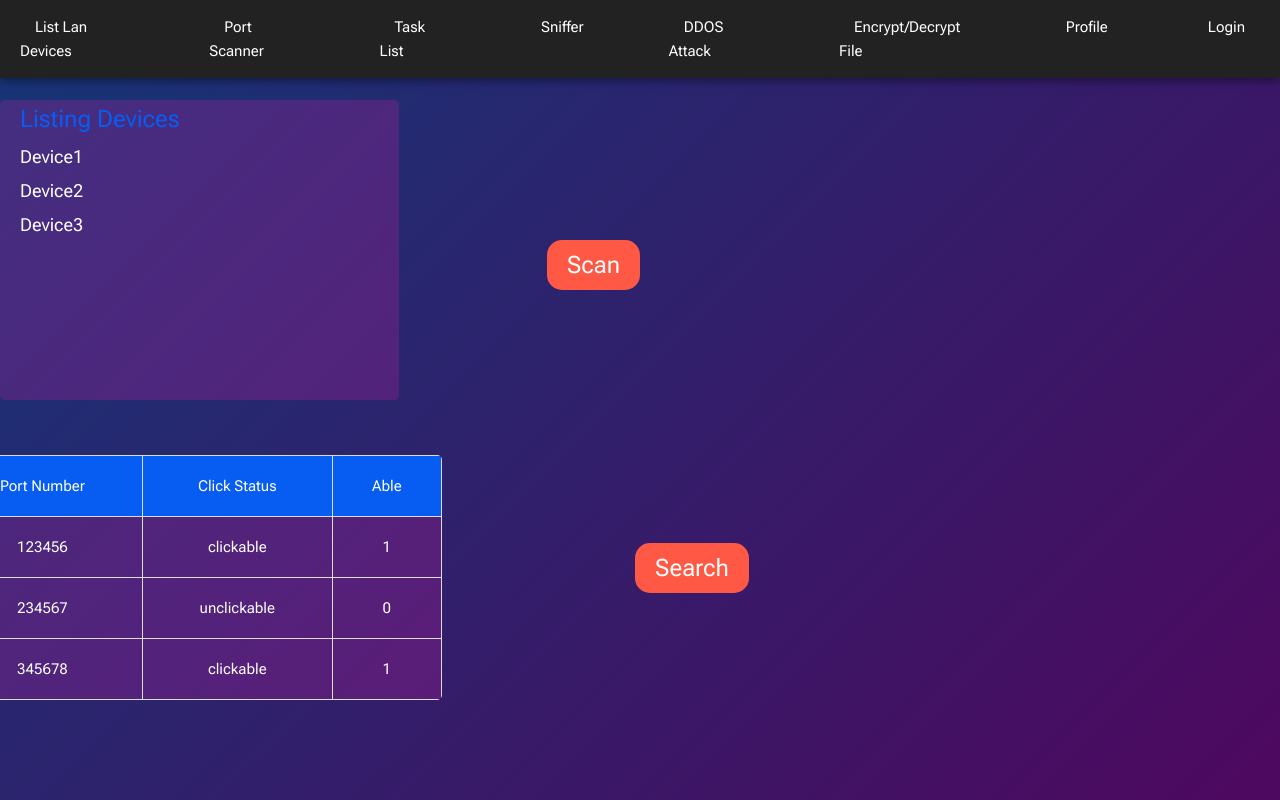
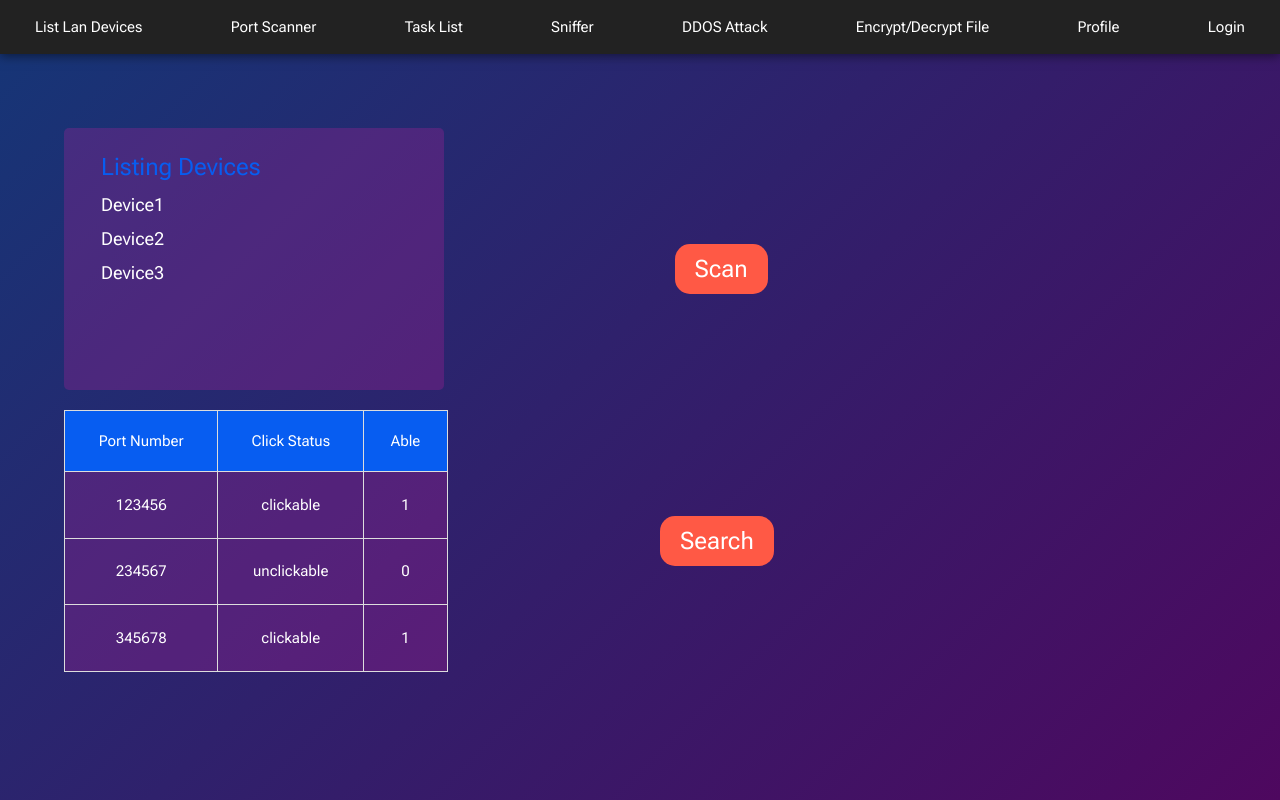
Before and after one commit to MehmetErcinDogan/CyberController, a Vue app in the folder src/frontend/: page /port-scanner in a window 1280 px wide. Built offline with nearby package versions, Linux system fonts and the light colour scheme; no server answers; sample sign-in values are in the browser's storage.

Commit message:
Değişiklik6

```diff
--- a/src/frontend/src/App.vue
+++ b/src/frontend/src/App.vue
@@ -75,10 +75,8 @@ onMounted(() => {
 html, body {
   background: linear-gradient(135deg, #153677, #4e085f);
   padding: 0;
-  overflow: hidden; /* Gerektiğinde içeriği kırp */
+
   margin: 0;
-
-
   height: 100%;
   width: 100%;
 }
@@ -89,37 +87,31 @@ html, body {
   padding: 0;
 }
 .about {
-  /* Sayfa yüksekliğini ekran yüksekliği kadar yap */
   height: 100vh;
 }
 .navbar {
   position: fixed;
   width: 100%;
   display: flex;
-  justify-content: center;
+  justify-content: space-between; /* Linklerin arasındaki boşluğu dinamik olarak ayarlar */
   background-color: #222;
   padding: 15px 20px;
   box-shadow: 0 2px 10px rgba(0, 0, 0, 0.5);
   z-index: 1000;
-  overflow-y: hidden;
 }
 .nav-links {
+  display: flex;
+  justify-content: space-between;
   list-style-type: none;
-  gap: 70px;
-
-  display: flex;
-
   padding: 0;
   margin: 0;
+  width: 100%;
 }
 .nav-links li {
-
-
   font-size: 15px;
   font-weight: bold;
   font-family: "Roboto Flex", sans-serif;
-
-
+  white-space: nowrap; /* Metinlerin alt alta gelmesini engeller */
 }
 .nav-links li a {
   color: #fff;
@@ -136,4 +128,6 @@ html, body {
   background-color: #ff5945;
   color: #fff;
 }
+
+
 </style>
--- a/src/frontend/src/views/DDOSAttack.vue
+++ b/src/frontend/src/views/DDOSAttack.vue
@@ -54,7 +54,7 @@
   };
   </script>
 
-  <style>
+  <style scoped>
   .container {
     position: relative;
     width: 100vw; /* Ekran genişliği kadar */
--- a/src/frontend/src/views/EncryptDecryptFile.vue
+++ b/src/frontend/src/views/EncryptDecryptFile.vue
@@ -51,13 +51,16 @@
   };
   </script>
 
-  <style>
+  <style scoped>
   .container {
     position: relative;
     width: 100vw; /* Ekran genişliği kadar */
     height: 100vh; /* Ekran yüksekliği kadar */
     overflow: scroll;
 
+  }
+  .container::-webkit-scrollbar{
+    display: none;
   }
 
   .controls {
--- a/src/frontend/src/views/ListLanDevices.vue
+++ b/src/frontend/src/views/ListLanDevices.vue
@@ -21,7 +21,7 @@
 <script>
 
 </script>
-<style>
+<style scoped>
 .full-screen-container {
   width: 100vw;
   height: 100vh;
@@ -30,72 +30,82 @@
   justify-content: space-between;
   font-family: "Roboto Flex", sans-serif;
   overflow-x: hidden;
+}
 
-
-
-
-}
 .up-container {
-    margin-top: 7%;
   display: flex;
+  justify-content: flex-end;
   align-items: center;
-  margin-bottom: 20px; /* Aradaki mesafeyi azaltmak için */
-  margin-left: 90%;
+  margin: 5% 5%; /* Dinamik marjin için yüzde kullanımı */
 }
 
 .down-container {
   display: flex;
+  justify-content: center; /* Ortalamak için center kullanımı */
   align-items: center;
-  margin-bottom: 100px;
+  flex-grow: 1;
+  width: 100%; /* Full width */
+}
+
+.alt-label {
+  width: 100%; /* Full width */
+  height: 100%; /* Full height */
+  border-radius: 5px;
+  background-color: rgba(204, 31, 161, 0.245);
+  margin: 20px 0; /* Yatay margin kaldırıldı */
+  padding: 20px;
+}
+
+.a2 {
+  margin-top: 1%;
+  margin-left: 2%;
+  font-size: 18px;
+}
+
+.btn1 {
+  border: none;
+  outline: none;
+  padding: 8px 20px;
+  background: #ff5945;
+  color: #fff;
+  font-size: 18px; /* Daha küçük font boyutu */
+  cursor: pointer;
+  border-radius: 15px;
+  transition: background 0.3s ease;
+  height: 40px;
+  margin-top: 3%;
+}
+
+.Lp2 {
+  font-size: 18px;
+  color: white;
+}
+
+@media (max-width: 768px) {
+  .up-container {
+    margin: 5% 10%; /* Daha küçük cihazlar için marjin ayarlaması */
+    justify-content: center; /* Butonu ortalamak için center kullanımı */
+  }
+
+  .btn1 {
+    font-size: 16px; /* Daha küçük cihazlar için font boyutunu ayarlama */
+    height: 40px;
+    padding: 5px 15px;
+  }
+
+  .down-container {
+    margin: 10px 0; /* Daha küçük cihazlar için marjin ayarlaması */
+  }
+
+  .alt-label {
+    width: 100%; /* Full width */
+    height: auto; /* Yüksekliği içeriğe göre ayarla */
+  }
+
+  .a2 {
+    font-size: 16px;
+  }
 }
 
 
-
-
-.alt-label{
-  width: 100%;
-    height: 1000px;
-    border-radius: 5px;
-    background-color: rgba(204, 31, 161, 0.245);
-
-  margin-right: 20px;
-  margin-bottom: 10px; /* Listing Devices başlığını bir miktar aşağı kaydır */
-}
-
-.a2{
-  margin-top: 1%;
-  margin-left: 2%;
-  font-size: 18px;
-  font-family: "Roboto Flex", sans-serif;
-
-
-
-}
-.btn1{
-  margin-left: 20%;
-
-
-    border: none;
-    outline: none;
-    padding: 8px 20px; /* Buton boyutunu küçültmek için padding'i azaltın */
-    background: #ff5945;
-    color: #fff;
-    font-size: 24px; /* Font boyutunu biraz küçültün */
-    cursor: pointer;
-    border-radius: 15px; /* Daha yuvarlak köşeler için border-radius'u artırın */
-    transition: background 0.3s ease; /* Hover efektini yumuşak hale getirin */
-    height: 50px;
-    font-family: "Roboto Flex", sans-serif;
-
-
-}
-
-.Lp2{
-  font-size: 18px;
-  color: white;
-  font-family: "Roboto Flex", sans-serif;
-
-
-}
-
 </style>
--- a/src/frontend/src/views/PortScanner.vue
+++ b/src/frontend/src/views/PortScanner.vue
@@ -86,45 +86,57 @@ const closeModal = () => {
   flex-direction: column;
   justify-content: space-between;
   overflow-x: hidden;
+  box-sizing: border-box;
 
 }
 
 .up-container {
-  margin-top: 100px;
+  height: 45%;
+  width: 100%;
+  margin-top: 10%;
+  box-sizing: border-box;
   display: flex;
   align-items: center;
   margin-bottom: 20px; /* Aradaki mesafeyi azaltmak için */
-  margin-right: 50%;
+
+  padding: 0 5%;
+
 }
 
 .down-container {
+  height: 45%;
+  width: 100%;
   display: flex;
   flex-direction: column;
   align-items: center;
-  margin-bottom: 100px;
+  margin-bottom: 10%;
   position: relative; /* Search button'u hizalamak için relative konumlandırma */
-  margin-right: 70%;
+
+
 
 }
 
 .listing-devices {
-  width: 500px;
-  height: 300px;
+  width: 33%;
+  height: 100%;
   border-radius: 5px;
   background-color: rgba(204, 31, 161, 0.245);
-  margin-right: 20px;
-  margin-bottom: 10px; /* Listing Devices başlığını bir miktar aşağı kaydır */
-  margin-left: 0;
+
+  align-items: center;
+  justify-content: center;
+  padding: 20px;
+  box-sizing: border-box;
 
 }
 
 .ports-table {
-  width: 500px;
+  width: 30%;
+  height: 100%;
   border-collapse: collapse;
-  margin-top: 20px;
   background-color: rgba(204, 31, 161, 0.245);
   border-radius: 5px;
-  overflow: hidden;
+
+  margin-right: 60%;
 }
 
 .ports-table th,
@@ -190,7 +202,7 @@ h1 {
   top: 50%;
   transform: translateY(-50%);
 
-  margin-left: 1000px;
+  margin-left: 12%;
   border: none;
   outline: none;
   padding: 8px 20px; /* Buton boyutunu küçültmek için padding'i azaltın */
--- a/src/frontend/src/views/Profile.vue
+++ b/src/frontend/src/views/Profile.vue
@@ -222,13 +222,13 @@ const deleteItem = () => {
 
 </script>
 
-<style>
+<style scoped>
 
 .container{
 
     width: 100%;
     height: 100%;
-    overflow-x: hidden;
+
     font-family: "Roboto Flex", sans-serif;
 
 
@@ -236,8 +236,13 @@ const deleteItem = () => {
 
 
 }
+.container::-webkit-scrollbar{
+  display: none;
+}
 .up-profile{
     display: flex;
+    width: 100%;
+    height: 30%;
 
 
  color: white;
--- a/src/frontend/src/views/Sniffer.vue
+++ b/src/frontend/src/views/Sniffer.vue
@@ -64,7 +64,7 @@
   }
   </script>
 
-  <style>
+  <style scoped>
   .container {
     position: relative;
     width: 100vw; /* Ekran genişliği kadar */
--- a/src/frontend/src/views/TaskList.vue
+++ b/src/frontend/src/views/TaskList.vue
@@ -70,7 +70,7 @@
 
 
   </script>
-  <style>
+  <style scoped>
   *{
 
 
```
